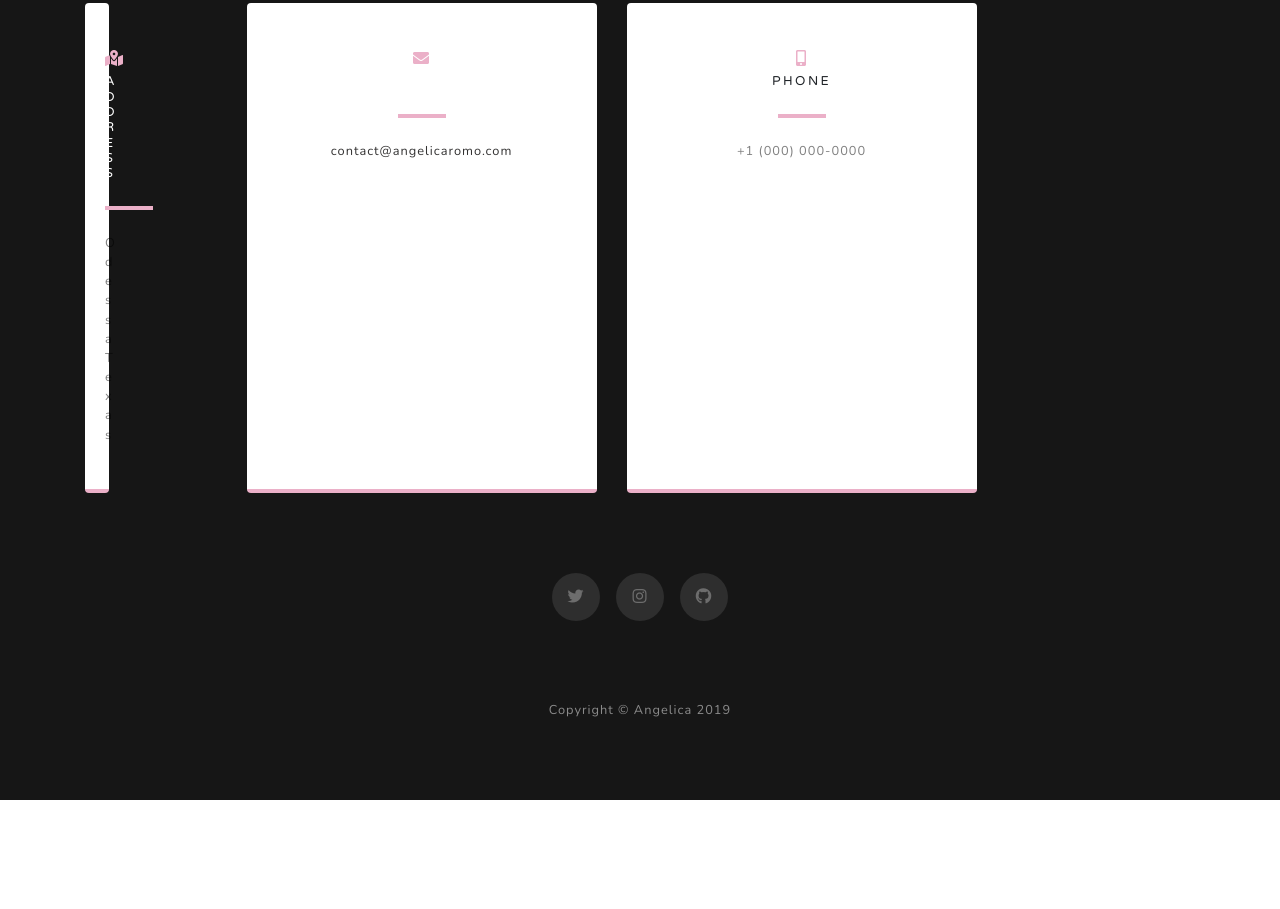
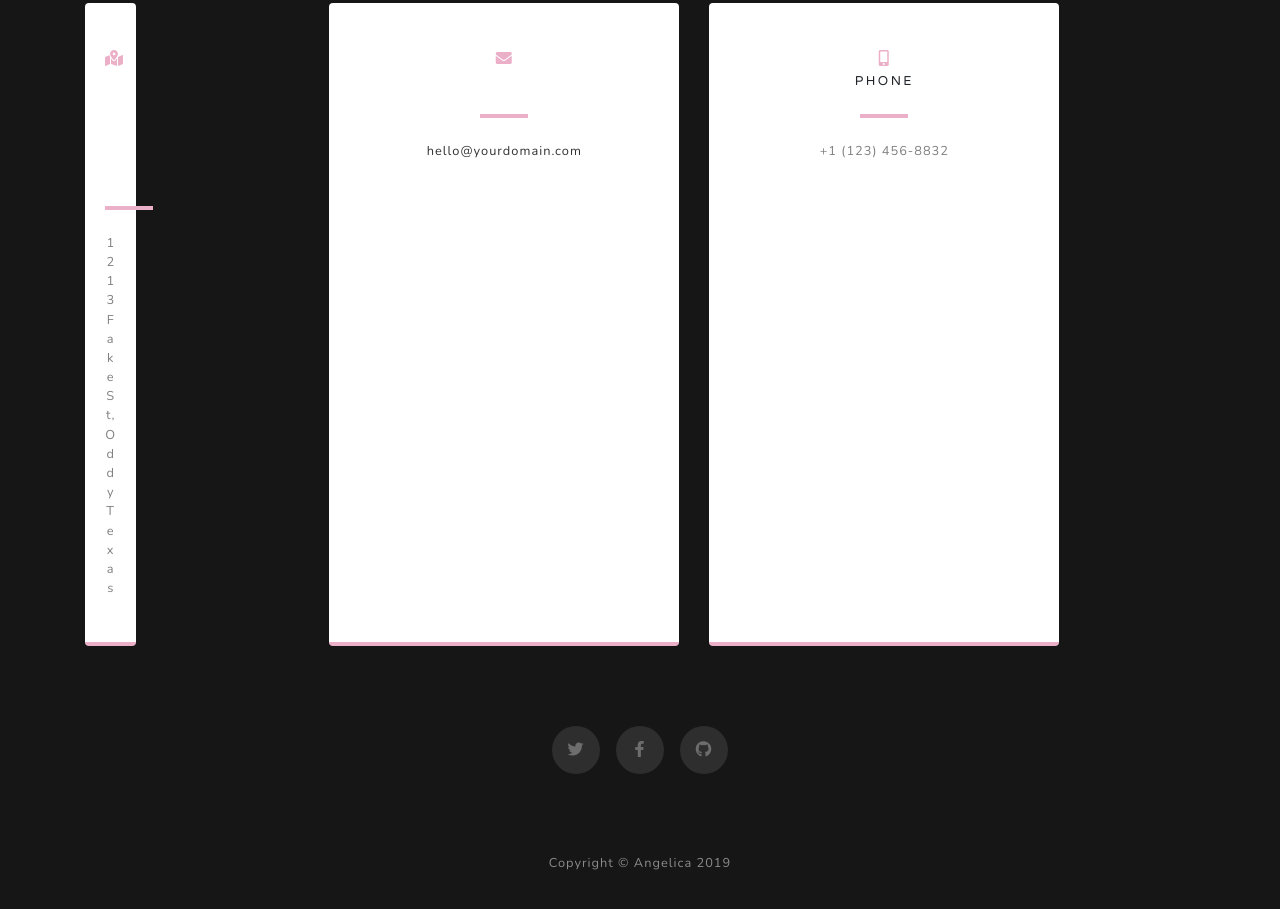
Before and after one commit to dearang/dearang.github.io, a plain HTML site: page index.html in a window 1280 px wide. Shown: the part 3360-4269 px from the top of the page. Before the commit the page ends 4160 px from the top, so only its background shows below. Drawn offline with nearby package versions, Linux system fonts and the light colour scheme; a web font is replaced by a local one.

Commit message:
Update index.html

```diff
--- a/index.html
+++ b/index.html
@@ -167,7 +167,7 @@
             <i class="fas fa-map-marked-alt text-primary mb-2"></i>
             <h4 class="text-uppercase m-0">Address</h4>
             <hr class="my-4">
-            <div class="small text-black-50">Odessa Texas</div>
+            <div class="small text-black-50">1213 Fake St, Oddy Texas</div>
           </div>
         </div>
       </div>
@@ -179,7 +179,7 @@
             <h4 class="text-uppercase m-0">Email</h4>
             <hr class="my-4">
             <div class="small text-black-50">
-              <a href="#" style="color:#333232;">contact@angelicaromo.com</a>
+              <a href="#" style="color:#333232;">hello@yourdomain.com</a>
             </div>
           </div>
         </div>
@@ -191,23 +191,23 @@
             <i class="fas fa-mobile-alt text-primary mb-2"></i>
             <h4 class="text-uppercase m-0">Phone</h4>
             <hr class="my-4">
-            <div class="small text-black-50">+1 (000) 000-0000</div>
+            <div class="small text-black-50">+1 (123) 456-8832</div>
           </div>
         </div>
       </div>
     </div>
 
     <div class="social d-flex justify-content-center">
-      <a href="https://twitter.com/qtcats" class="mx-2">
+      <a href="#" class="mx-2">
         <i class="fab fa-twitter"></i>
       </a>
-      <a href="https://www.instagram.com/cutiecats.png/" class="mx-2">
-        <i class="fab fa-instagram"></i>
+      <a href="#" class="mx-2">
+        <i class="fab fa-facebook-f"></i>
       </a>
-             <a href="#" class="mx-2">
+      <a href="#" class="mx-2">
         <i class="fab fa-github"></i>
       </a>
-         </div>
+    </div>
 
   </div>
 </section>
```
